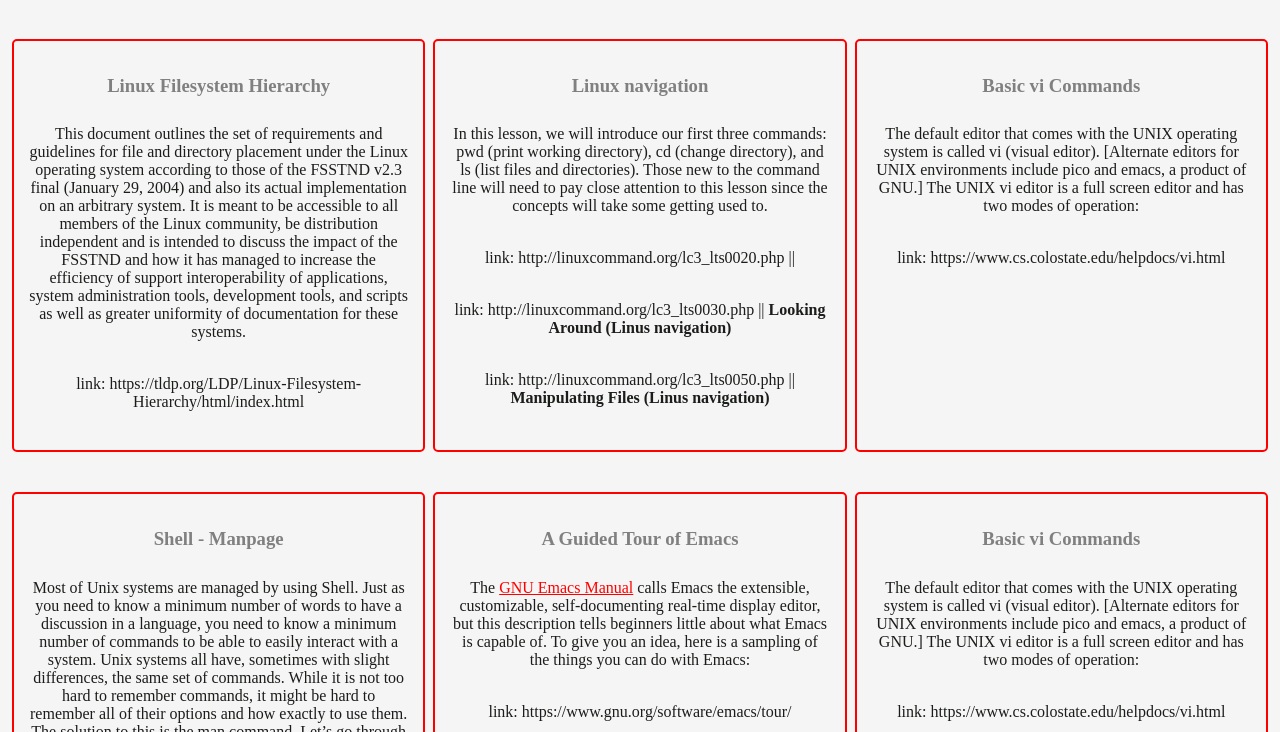
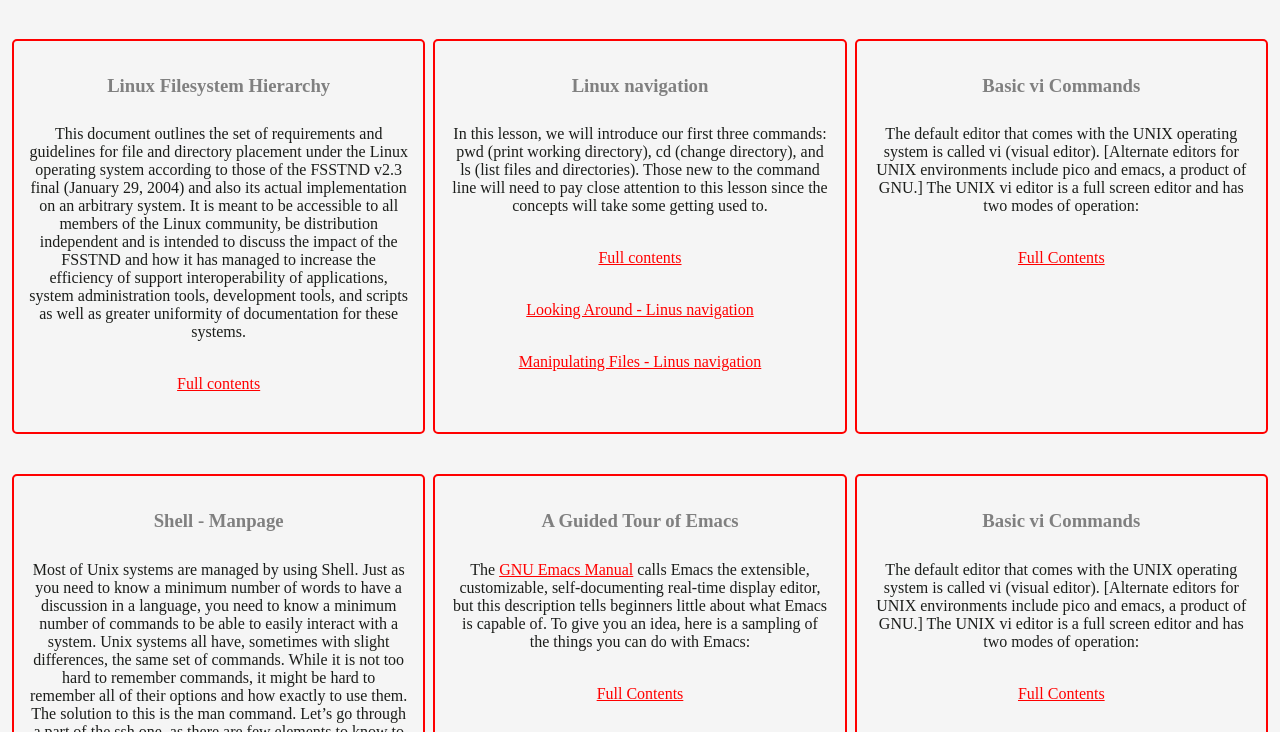
Before and after one commit to Harinze/se-documentation-with-link-description, a plain HTML site: page index.html in a window 1280 px wide. Shown: the part 68-800 px from the top of the page. Drawn offline with Linux system fonts and the light colour scheme.

Commit message:
Added links to the documents

```diff
--- a/index.html
+++ b/index.html
@@ -19,7 +19,9 @@
         <p>This document outlines the set of requirements and guidelines for file and directory placement under the Linux operating system according to those of the FSSTND v2.3 final (January 29, 2004) and also its actual implementation on an arbitrary system. It is meant to be accessible to all members of the Linux community, be distribution independent and is intended to discuss the impact of the FSSTND and how it has managed to increase the efficiency of support interoperability of
             applications, system administration tools, development tools, and scripts as well as greater uniformity of documentation for these systems.</p>
 
-        <p>link: https://tldp.org/LDP/Linux-Filesystem-Hierarchy/html/index.html</p>
+        <p> <a href="https://tldp.org/LDP/Linux-Filesystem-Hierarchy/html/index.html" target="_blank">Full contents</a></p>
+
+
 
     </div>
 
@@ -30,9 +32,9 @@
 
             Those new to the command line will need to pay close attention to this lesson since the concepts will take some getting used to.</p>
 
-        <p>link: http://linuxcommand.org/lc3_lts0020.php || <strong></strong></p>
-        <p>link: http://linuxcommand.org/lc3_lts0030.php || <strong>Looking Around (Linus navigation)</strong></p>
-        <p>link: http://linuxcommand.org/lc3_lts0050.php || <strong>Manipulating Files (Linus navigation)</strong></p>
+            <p> <a href="http://linuxcommand.org/lc3_lts0020.php" target="_blank">Full contents</a></p>
+            <p> <a href="http://linuxcommand.org/lc3_lts0030.php" target="_blank">Looking Around - Linus navigation</a></p>
+            <p> <a href="http://linuxcommand.org/lc3_lts0050.php" target="_blank">Manipulating Files - Linus navigation</a></p>
 
     </div>
     <div class="side side2">
@@ -41,7 +43,9 @@
         <p>The default editor that comes with the UNIX operating system is called vi (visual editor). [Alternate editors for UNIX environments include pico and emacs, a product of GNU.]
             The UNIX vi editor is a full screen editor and has two modes of operation:</p>
 
-        <p>link: https://www.cs.colostate.edu/helpdocs/vi.html</p>
+        <p> <a href="https://www.cs.colostate.edu/helpdocs/vi.html" target="_blank">Full Contents</a></p>
+
+
 
     </div>
 
@@ -57,8 +61,7 @@
         <p>Most of Unix systems are managed by using Shell. Just as you need to know a minimum number of words to have a discussion in a language, you need to know a minimum number of commands to be able to easily interact with a system. Unix systems all have, sometimes with slight differences, the same set of commands. While it is not too hard to remember commands, it might be hard to remember all of their options and how exactly to use them.
              The solution to this is the man command. Let’s go through a part of the ssh one, as there are few elements to know to be able to read a man page:</p>
 
-        <p>link: https://alx-intranet.hbtn.io/concepts/9 <strong>Note: needs login to alx-intranet</strong></p>
-
+             <p> <a href="https://alx-intranet.hbtn.io/concepts/9" target="_blank">Full Contents - Note: needs login to alx-intranet</a></p>
     </div>
 
      <div class="side side2">
@@ -67,7 +70,7 @@
         <p>The <a href="https://www.gnu.org/software/emacs/manual/html_node/emacs/index.html" target="_blank">GNU Emacs Manual</a> calls Emacs the extensible, customizable, self-documenting real-time display editor,
             but this description tells beginners little about what Emacs is capable of. To give you an idea, here is a sampling of the things you can do with Emacs:</p>
 
-        <p>link: https://www.gnu.org/software/emacs/tour/</p>
+            <p> <a href="https://www.gnu.org/software/emacs/tour/" target="_blank">Full Contents</a></p>
 
 
 
@@ -78,7 +81,7 @@
         <p>The default editor that comes with the UNIX operating system is called vi (visual editor). [Alternate editors for UNIX environments include pico and emacs, a product of GNU.]
             The UNIX vi editor is a full screen editor and has two modes of operation:</p>
 
-        <p>link: https://www.cs.colostate.edu/helpdocs/vi.html</p>
+            <p> <a href="https://www.cs.colostate.edu/helpdocs/vi.html" target="_blank">Full Contents</a></p>
 
     </div>
 
```
